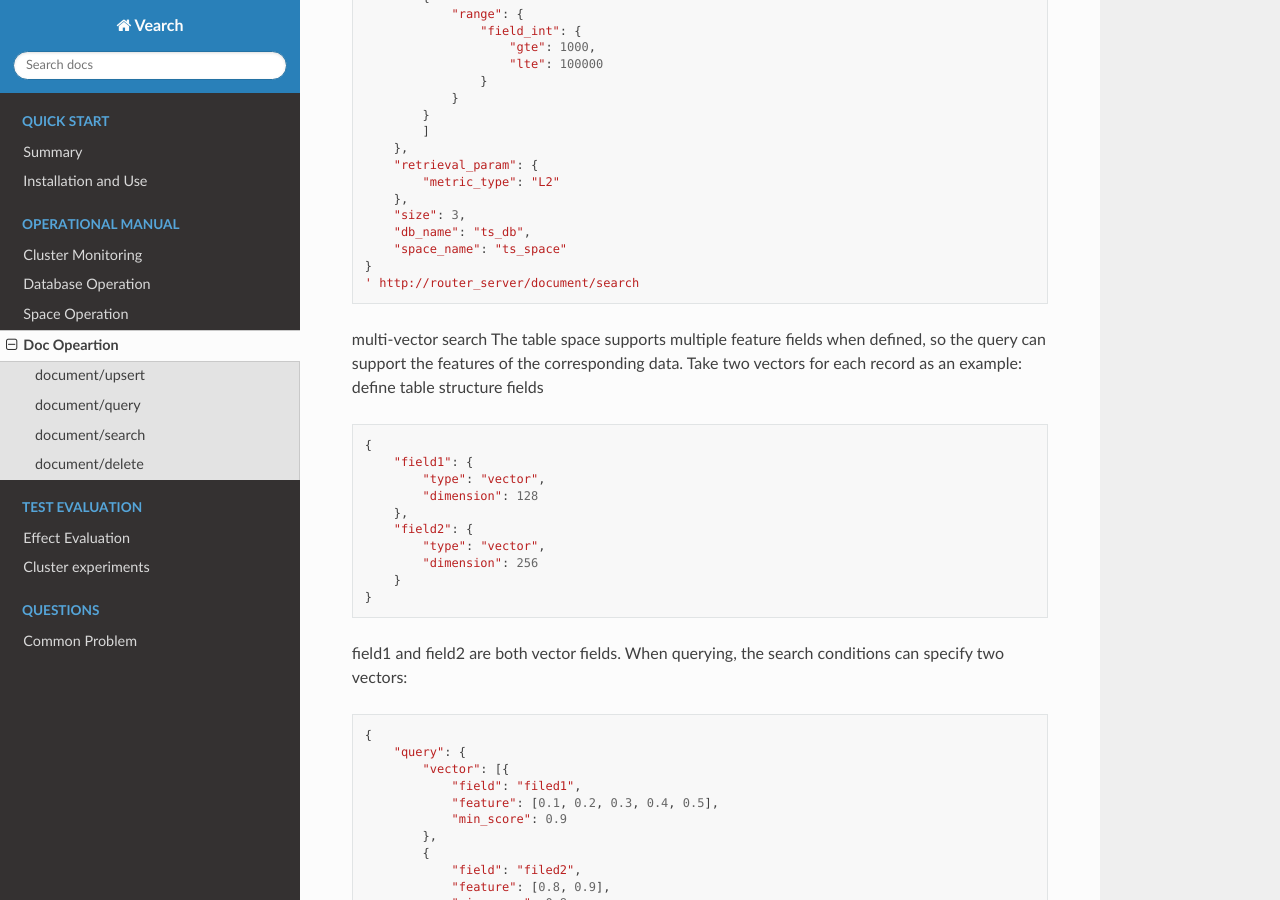
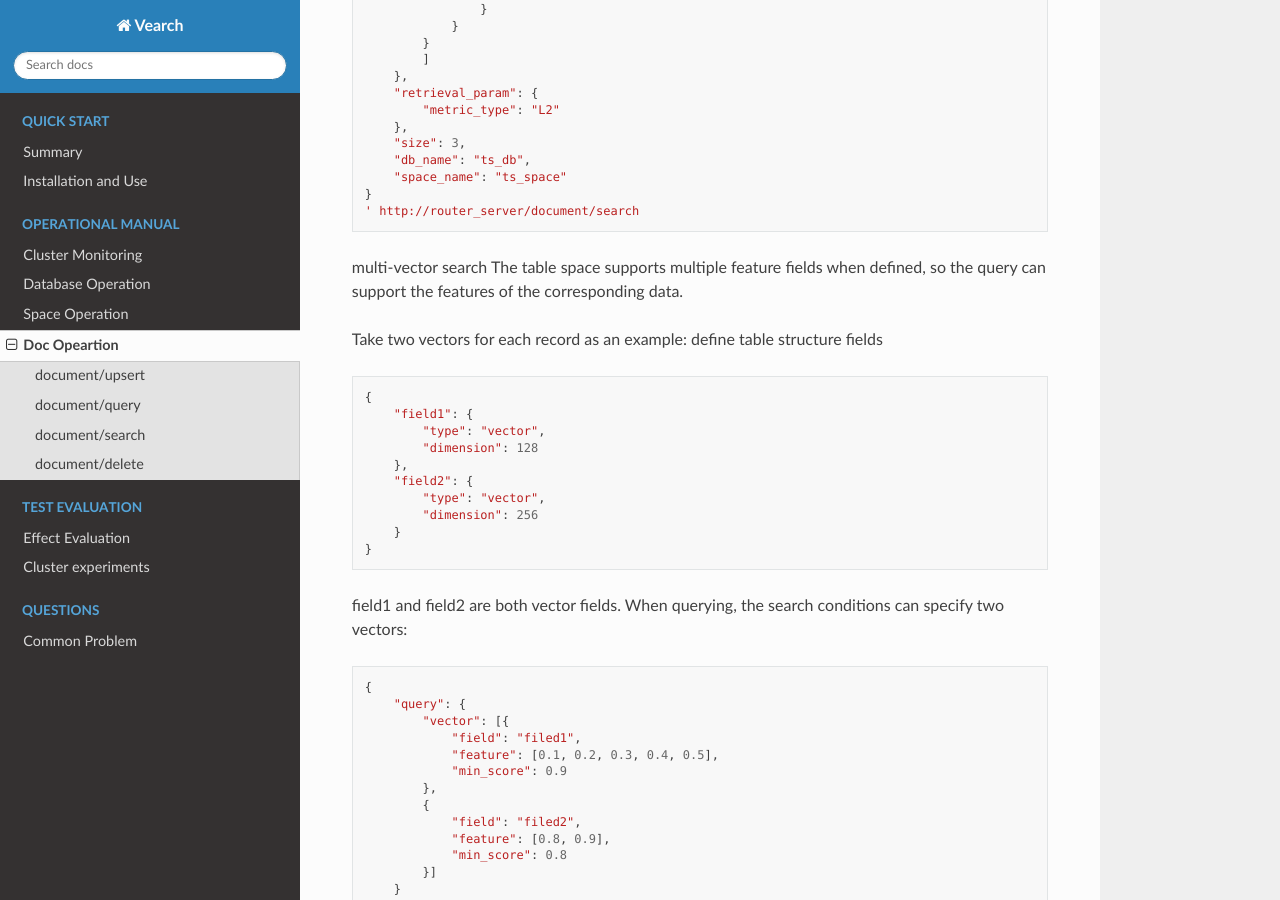
Before and after one commit to vearch/en_docs, a Sphinx documentation site: the page built from docs/source/use_op/op_doc.rst, in a window 1280 px wide and 900 px high, scrolled down 5928 px. Built offline with Sphinx 7.4.7 and the Read the Docs theme 2.0.0, drawn with Linux system fonts in a browser that asks for light colours; pages that are not in the unit, such as notebooks, are missing from menus; part of the change alters nothing that is shown; some of the changed text lies outside the part shown.

Commit message:
Update op_doc.rst for format

```diff
--- a/docs/source/use_op/op_doc.rst
+++ b/docs/source/use_op/op_doc.rst
@@ -1,7 +1,5 @@
 Doc Opeartion
 =================
-
-This document is used for v3.4.2 and later versions. For previous versions, please refer to the v3.4.1 version of the document.
 
 http://router_server represents the router service, $db_name is the created library name, $space_name is the created space name, and $id is the unique id of the data record.
 
@@ -305,6 +303,7 @@ After receiving the request, the background splits it according to the character
 
 multi-vector search
 The table space supports multiple feature fields when defined, so the query can support the features of the corresponding data.
+
 Take two vectors for each record as an example: define table structure fields
 ::
 
```
